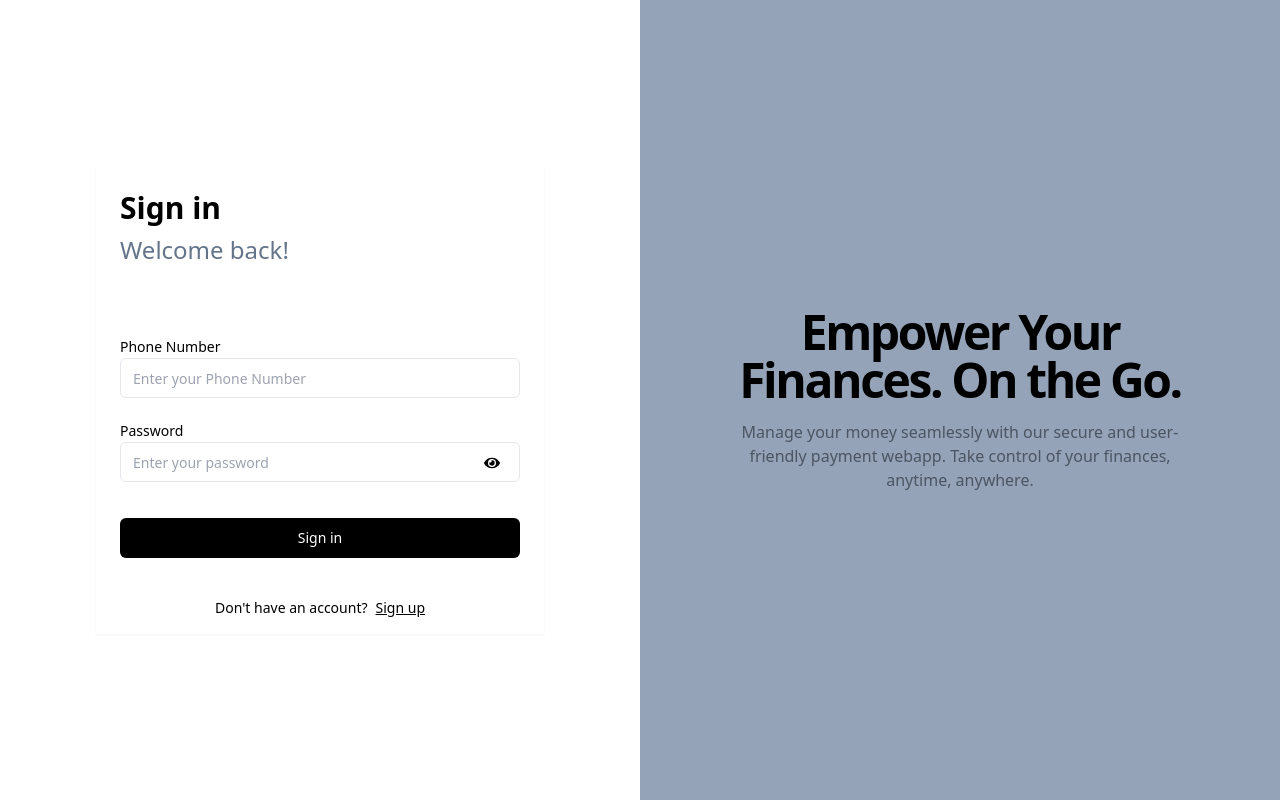
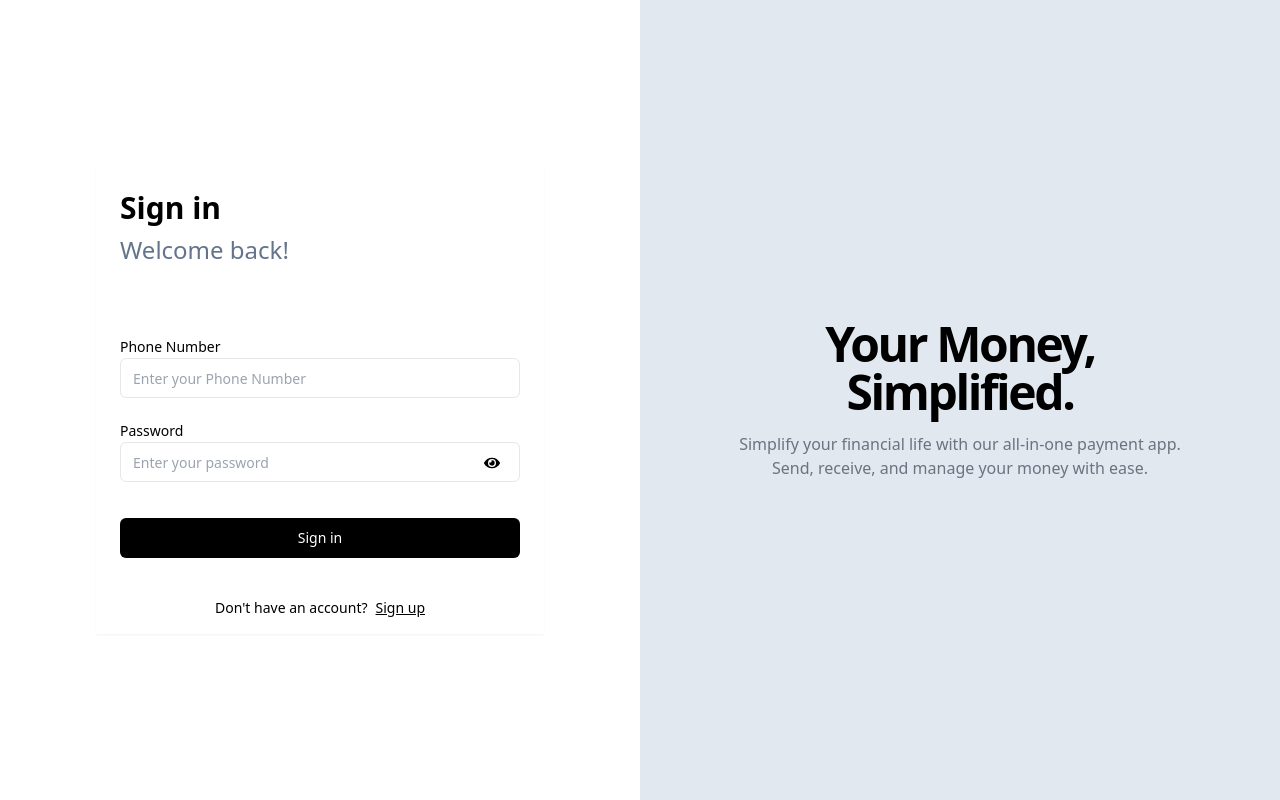
Before and after one commit to royaals/Payzen-wallet, a Next.js app in the folder apps/frontend/: page /auth/signin in a window 1280 px wide. Built offline with nearby package versions, Linux system fonts and the light colour scheme.

Commit message:
change the quote

```diff
--- a/apps/frontend/app/auth/signin/page.tsx
+++ b/apps/frontend/app/auth/signin/page.tsx
@@ -1,6 +1,6 @@
 import React from 'react'
 import Form from '../../../components/Form'
-import { Quote2 } from '../../../components/Quote2'
+import { Quote } from '../../../components/Quote'
 const Login = () => {
   return (
     <div>
@@ -9,7 +9,7 @@ const Login = () => {
         <Form type="signin"/>
         </div>
         <div className="hiddden lg:block">
-        <Quote2/>
+        <Quote/>
         </div>
 
       </div>
```
